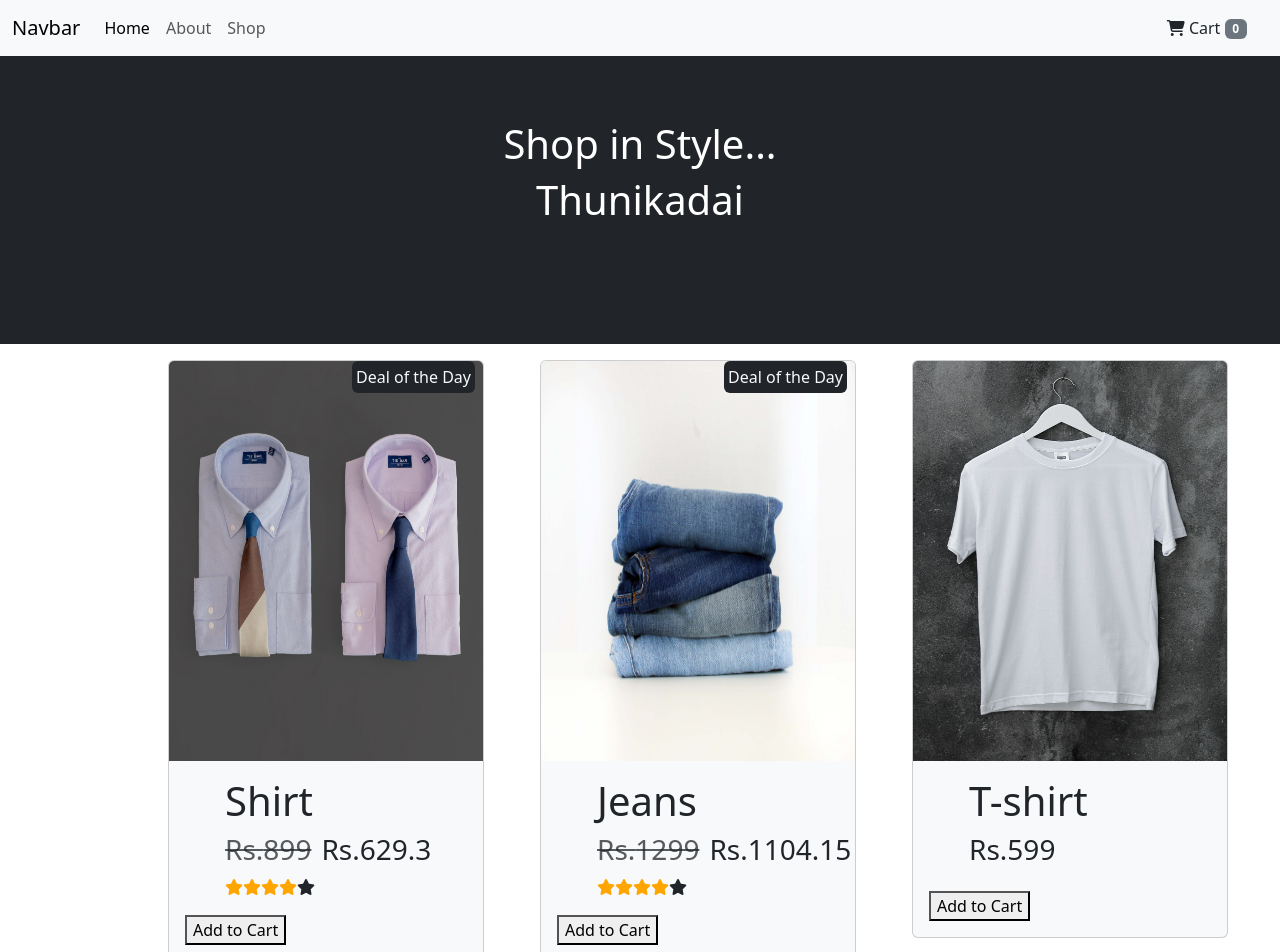
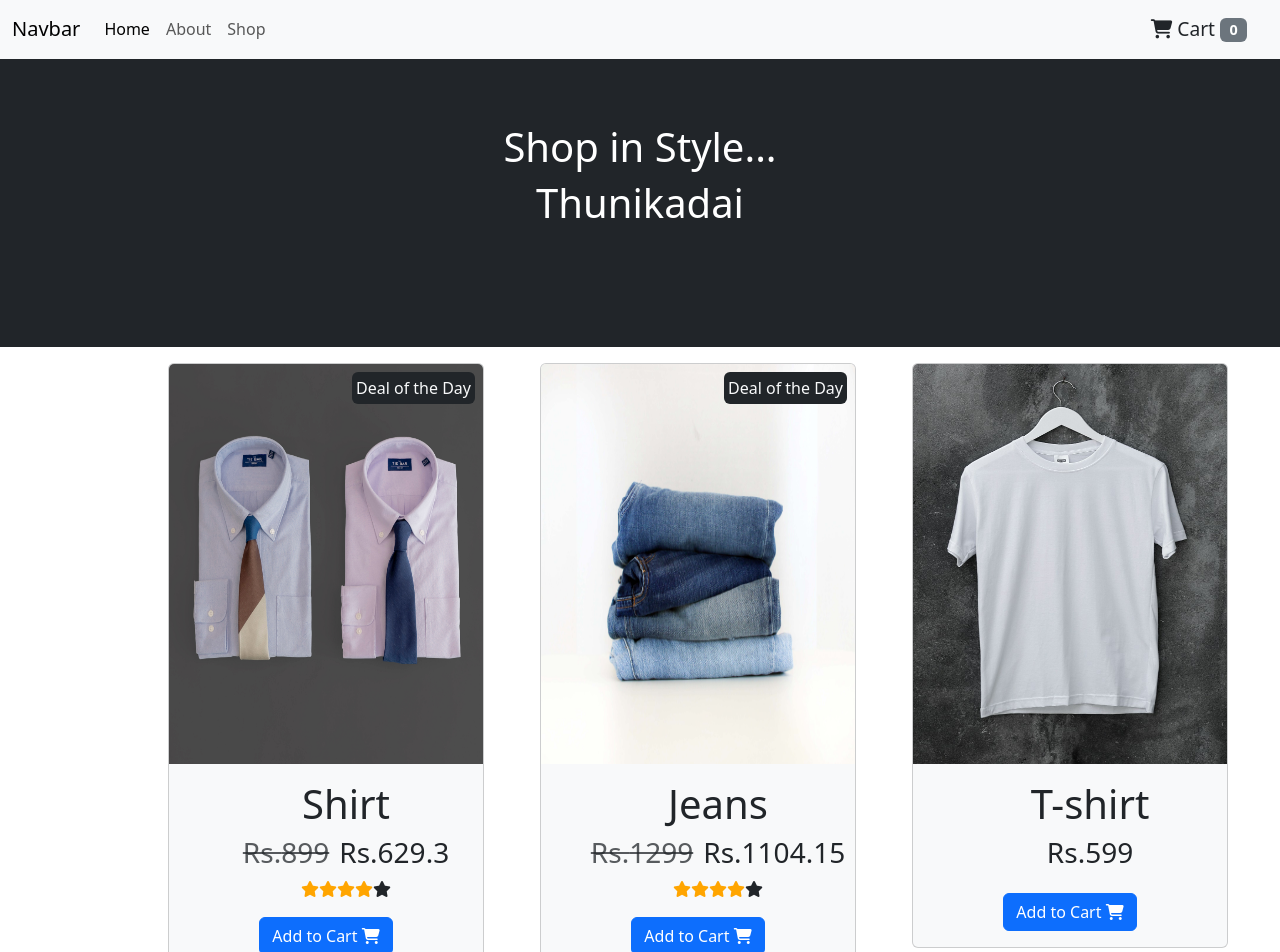
Before and after one commit to Kamaleshwaran07/E-commerce-Website, a React (Vite) app: page / in a window 1280 px wide. Shown: the top 952 px of the page. Built offline with nearby package versions, Linux system fonts and the light colour scheme.

Commit message:
updated card alignment

```diff
--- a/src/Components/Card.jsx
+++ b/src/Components/Card.jsx
@@ -36,12 +36,12 @@ const Card = ({ item, setCartValue }) => {
             </span>
           )}
         </div>
-        <div class="card-body card-text">
+        <div class="card-body card-text text-center">
           <ul class="fa-ul">
             <li>
               <h1>{item.name}</h1>
             </li>
-            <li className="d-flex">
+            <li className="d-flex justify-content-center">
               <span class={item.discountClass}>
                 <h3>Rs.{item.price}</h3>
               </span>
@@ -61,11 +61,17 @@ const Card = ({ item, setCartValue }) => {
               </span>
             </li>
           </ul>
-          {status ? (
-            <button onClick={AddCart}>Add to Cart</button>
-          ) : (
-            <button onClick={RemoveCart}>Remove from Cart</button>
-          )}
+          <div className="d-flex justify-content-center">
+            {status ? (
+              <button className="btn btn-primary" onClick={AddCart}>
+                Add to Cart <i class="fa-solid fa-cart-shopping"></i>
+              </button>
+            ) : (
+              <button className="btn btn-danger" onClick={RemoveCart}>
+                Remove from Cart <i class="fa-solid fa-cart-shopping"></i>
+              </button>
+            )}
+          </div>
         </div>
       </div>
     </>
--- a/src/Components/Navbar.jsx
+++ b/src/Components/Navbar.jsx
@@ -38,7 +38,7 @@ const Navbar = ({ cartValue, setCartValue }) => {
               </li>
             </ul>
           </div>
-          <button type="button" class="btn  justify-content-end me-2">
+          <button type="button"  id="button" class="btn  justify-content-end me-2">
             <i class="fa-solid fa-cart-shopping"></i> Cart{" "}
             <span class="badge text-bg-secondary">{cartValue}</span>
           </button>
--- a/src/index.css
+++ b/src/index.css
@@ -15,7 +15,7 @@
 }
 #caption {
   position: absolute;
-  top: 0;
+  top: 8px;
   right: 8px;
   padding: 4px;
   background-color: #212529;
@@ -30,3 +30,6 @@
   margin-left: 8em;
   justify-content: center;
 }
+#button {
+  font-size: 1.2em;
+}
```
